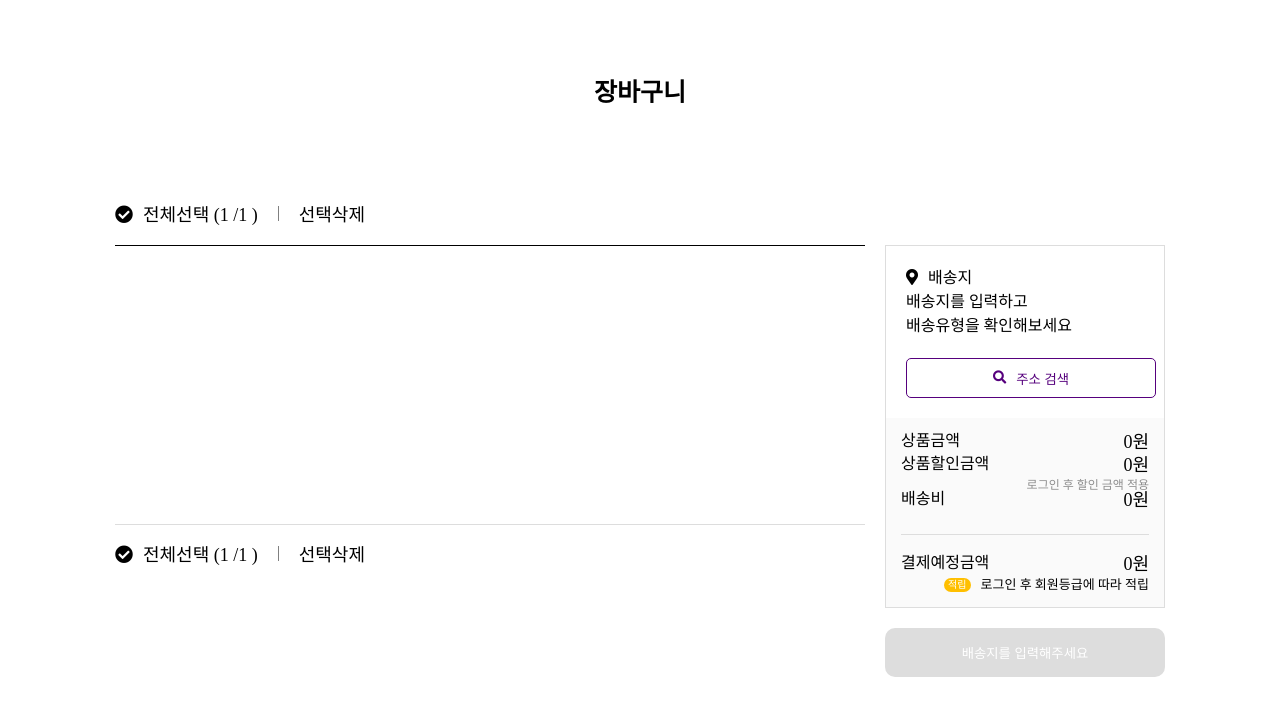
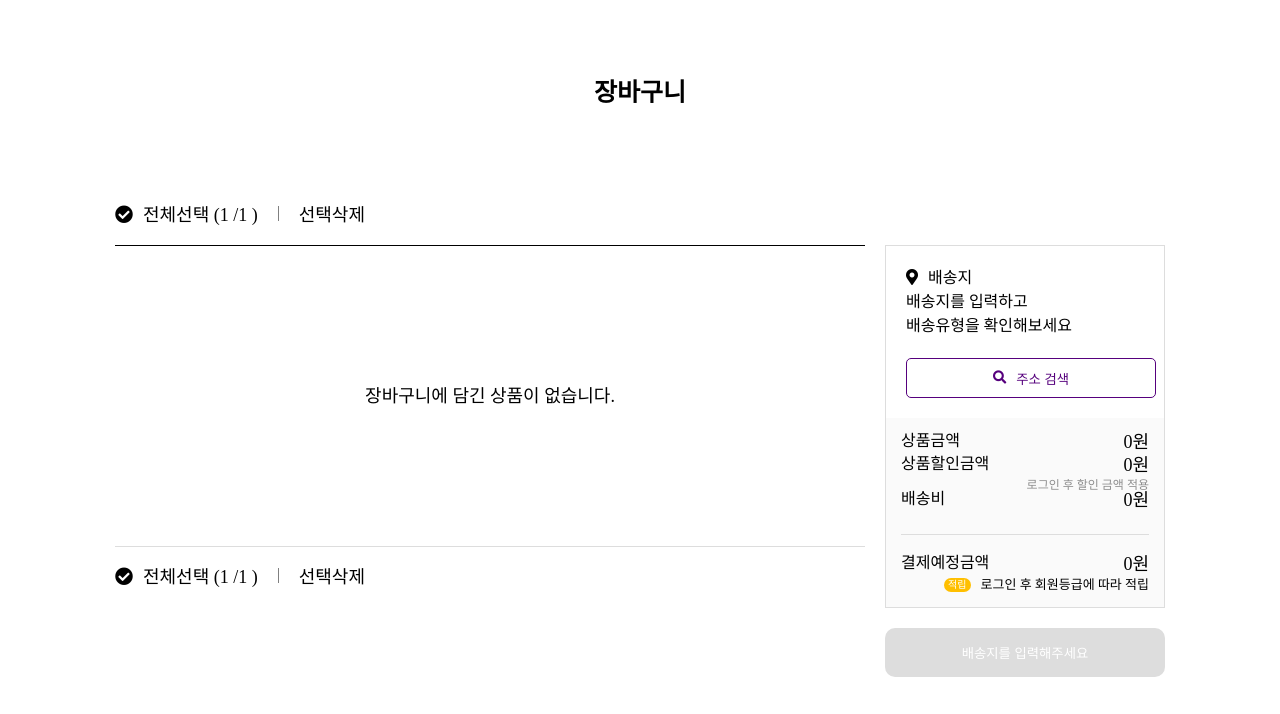
Before and after one commit to younglys/24-1st-WoowahanSiblings-frontend, a React app: page /cart in a window 1280 px wide. Shown: the top 714 px of the page. Built offline with nearby package versions, Linux system fonts and the light colour scheme.

Commit message:
Modify: 비어있는 장바구니 레이아웃 완료

```diff
--- a/src/pages/Cart/Cart.js
+++ b/src/pages/Cart/Cart.js
@@ -1,8 +1,9 @@
 import React, { Component } from "react";
 import CartSelect from "./Components/CartSelect";
+import CartItemList from "./Components/CartItemList";
 import "./Cart.scss";
 
-export default class Cart extends Component {
+class Cart extends Component {
   render() {
     return (
       <div className="cart">
@@ -10,7 +11,9 @@ export default class Cart extends Component {
         <div className="cartContent">
           <div className="cartItemList">
             <CartSelect />
-            <div className="innerCart"></div>
+            <div className="innerCart">
+              <CartItemList />
+            </div>
             <CartSelect />
           </div>
           <div className="cartResult">
@@ -86,3 +89,5 @@ export default class Cart extends Component {
     );
   }
 }
+
+export default Cart;
--- a/src/pages/Cart/Cart.scss
+++ b/src/pages/Cart/Cart.scss
@@ -11,7 +11,6 @@
 
   .cartItemList {
     .innerCart {
-      height: 280px;
       border-top: 1px solid black;
       border-bottom: 1px solid #ddd;
     }
--- /dev/null
+++ b/src/pages/Cart/Components/CartItemList.js
@@ -0,0 +1,10 @@
+import React, { Component } from "react";
+import "./CartItemList.scss";
+
+class CartItemList extends Component {
+  render() {
+    return <div className="empty">장바구니에 담긴 상품이 없습니다.</div>;
+  }
+}
+
+export default CartItemList;
--- /dev/null
+++ b/src/pages/Cart/Components/CartItemList.scss
@@ -0,0 +1,7 @@
+.empty {
+  display: flex;
+  justify-content: center;
+  align-items: center;
+  height: 300px;
+  font-size: 18px;
+}
--- a/src/pages/Cart/Components/CartSelect.js
+++ b/src/pages/Cart/Components/CartSelect.js
@@ -1,7 +1,7 @@
 import React, { Component } from "react";
 import "./CartSelect.scss";
 
-export default class CartSelect extends Component {
+class CartSelect extends Component {
   render() {
     return (
       <div className="cartSelect">
@@ -14,3 +14,5 @@ export default class CartSelect extends Component {
     );
   }
 }
+
+export default CartSelect;
```
